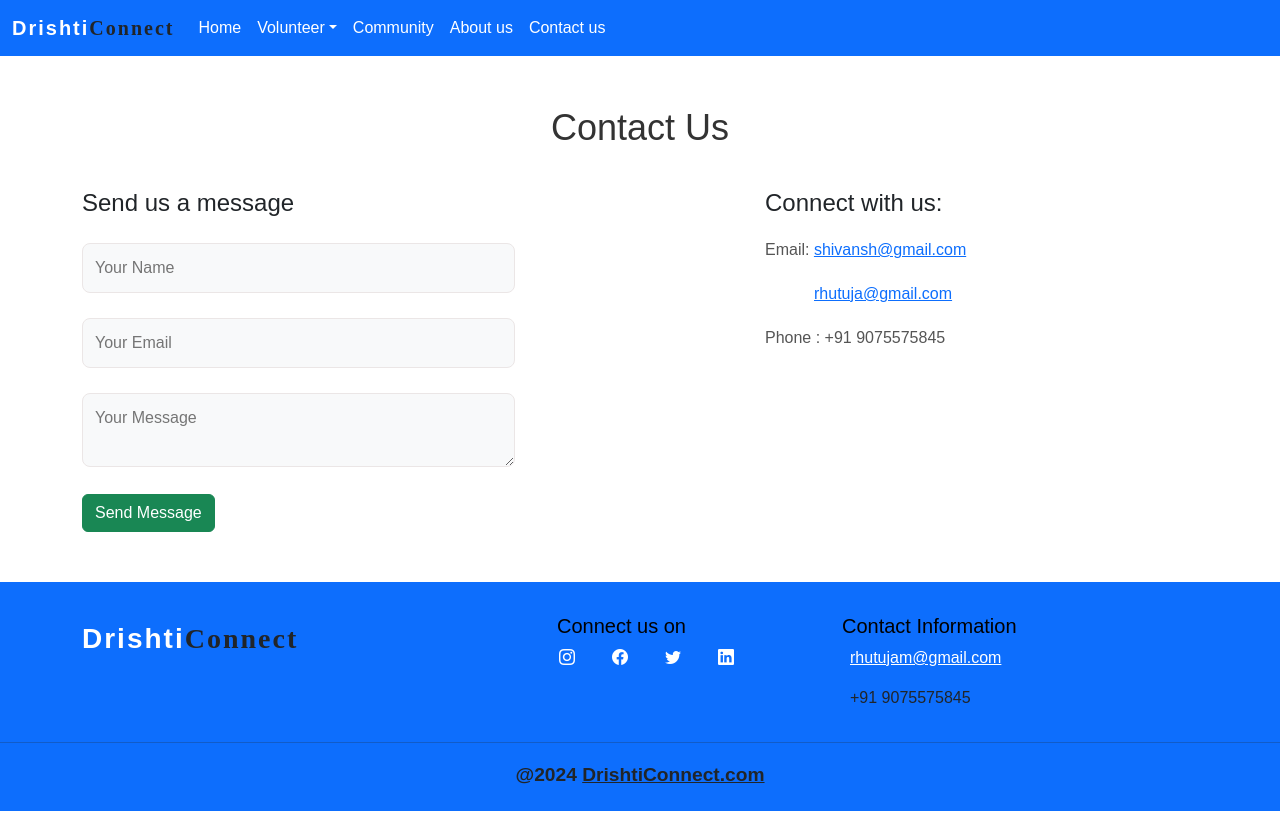
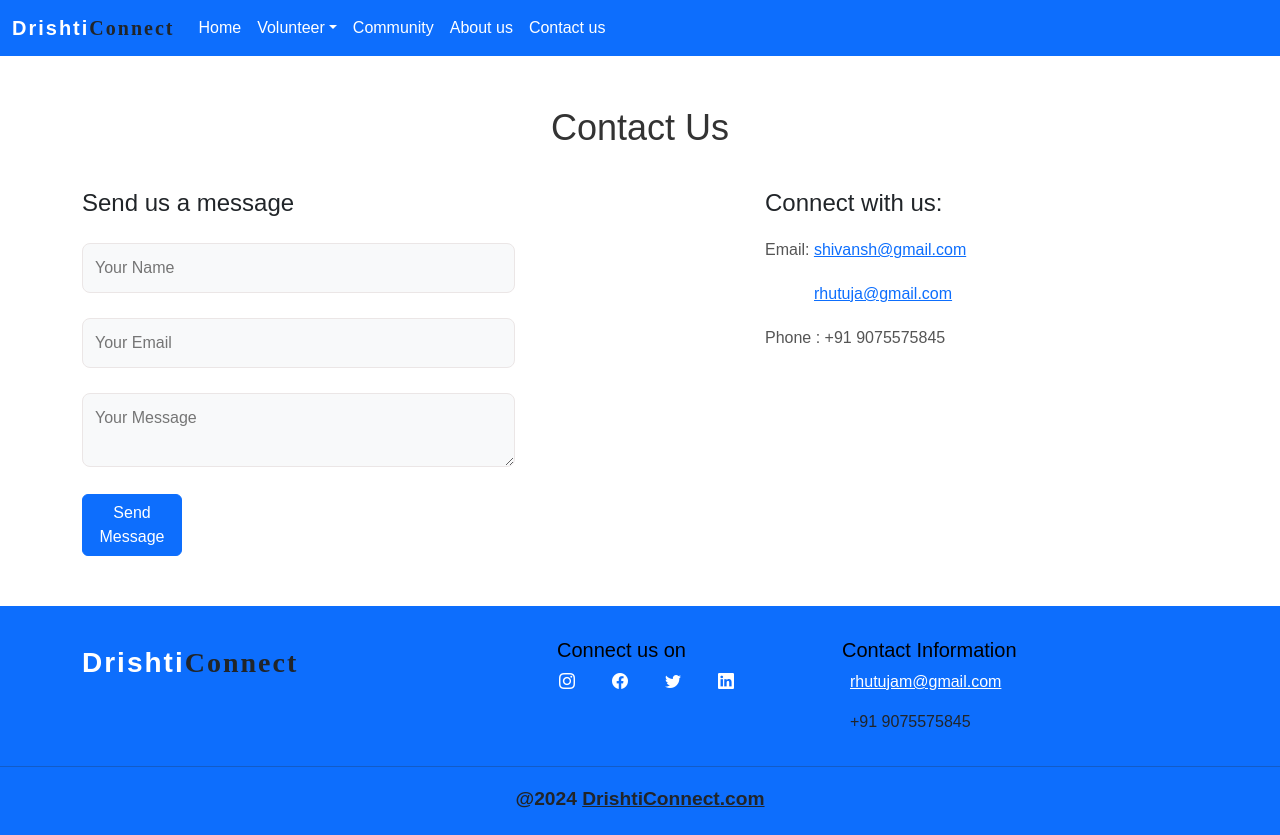
Before and after one commit to NetranjaliJoshi/DrishtiConnectDemo, a React (Create React App) app: page /contactus in a window 1280 px wide. Before the commit the page ends 811 px from the top, so only its background shows below. Built offline with nearby package versions, Linux system fonts and the light colour scheme; some icons are missing.

Commit message:
Changes the Colour of the button in contact us page

```diff
--- a/src/Components/pages/Contact.js
+++ b/src/Components/pages/Contact.js
@@ -30,7 +30,7 @@
                   <textarea name="message" placeholder="Your Message" />
                 </div>
                 <Link to="feedback">
-                  <button type="button" class="btn btn-success">
+                  <button type="button" class="btn btn-primary">
                     Send Message
                   </button>
                 </Link>
```
